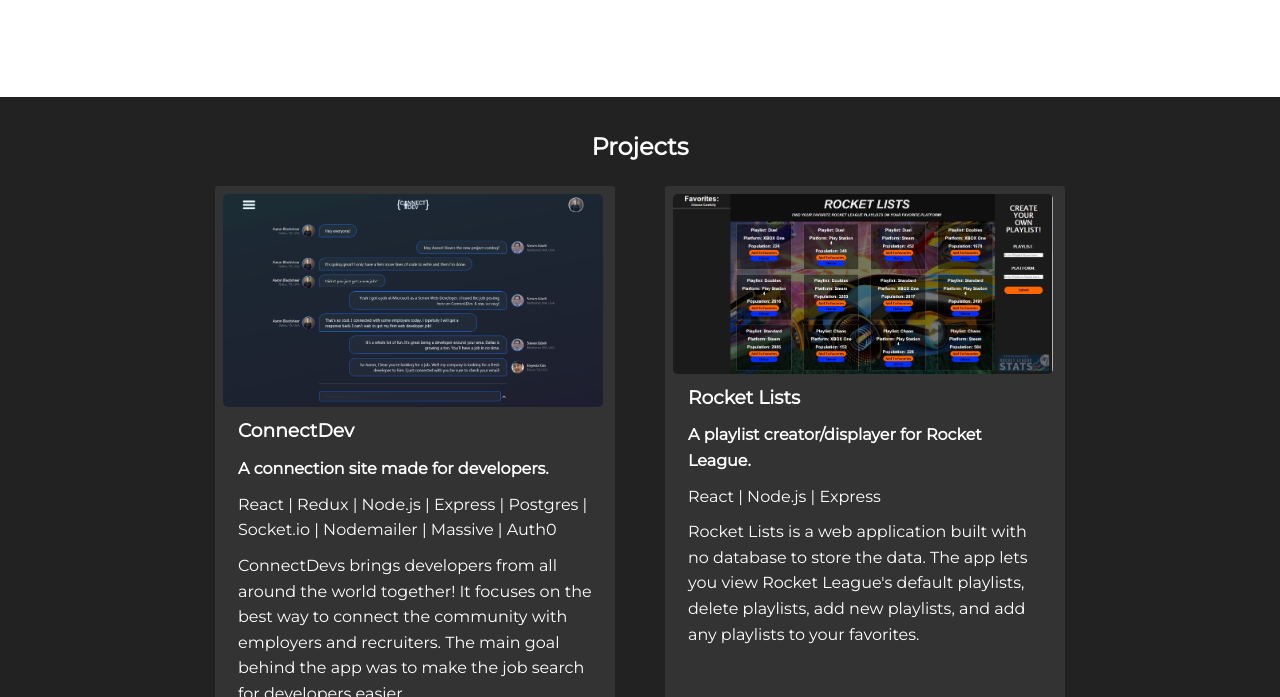
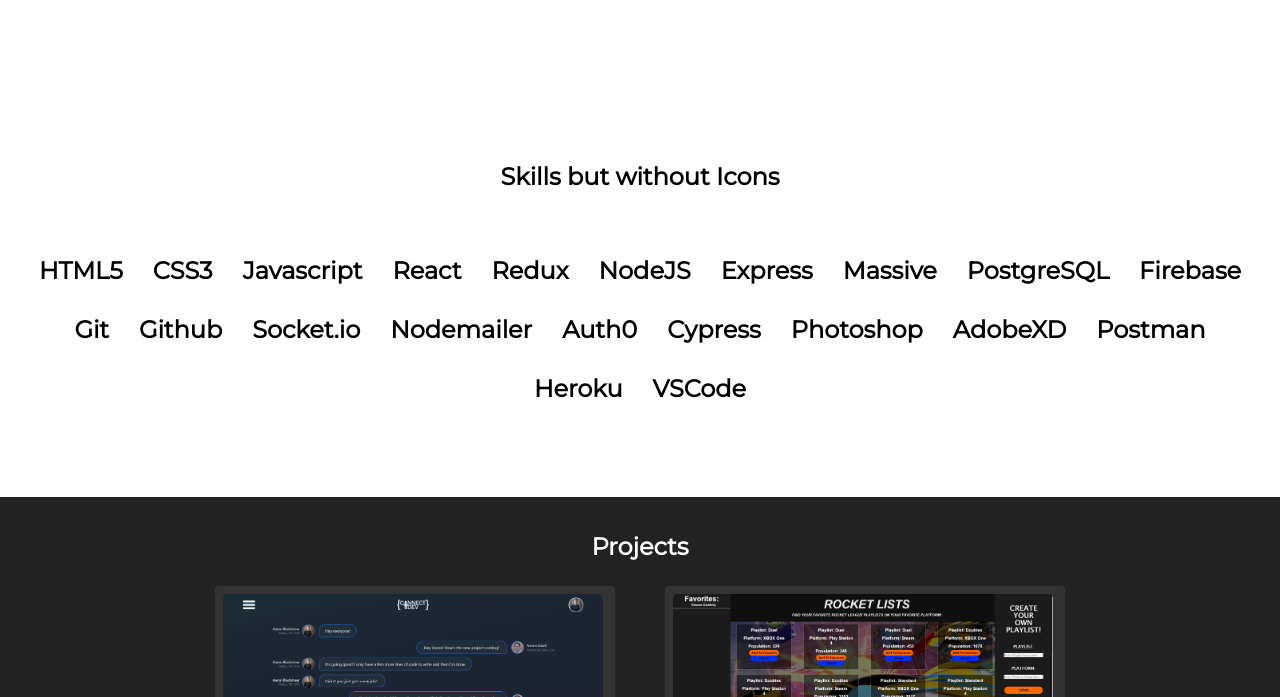
Before and after one commit to AaronBlackshear/Portfolio, a plain HTML site: page public/index.html in a window 1280 px wide. Shown: the part 1503-2200 px from the top of the page. Drawn offline with nearby package versions, Linux system fonts and the light colour scheme; a web font is replaced by a local one.

Commit message:
Added skills section

```diff
--- a/public/index.html
+++ b/public/index.html
@@ -56,17 +56,44 @@
     <section class='skills'>
         <h1 class='skills-header'>Skills</h1>
         <div class="skill-container">
+            <i class="devicon-html5-plain devicon"></i>
+            <i class="devicon-css3-plain devicon"></i>
+            <i class="devicon-javascript-plain devicon"></i>
             <i class="devicon-react-original devicon"></i>
             <i class="devicon-nodejs-plain devicon"></i>
             <i class="devicon-express-original devicon"></i>
             <i class="devicon-postgresql-plain devicon"></i>
             <i class="devicon-git-plain devicon"></i>
-            <i class="devicon-html5-plain devicon"></i>
-            <i class="devicon-css3-plain devicon"></i>
-            <i class="devicon-javascript-plain devicon"></i>
+            <i class="devicon-photoshop-plain devicon"></i>
             <i class="devicon-heroku-original devicon"></i>
-            <i class="devicon-photoshop-plain devicon"></i>
             <i class="devicon-visualstudio-plain devicon"></i>
+        </div>
+    </section>
+    <section class='skills'>
+        <h1 class='skills-header'>Skills but without Icons</h1>
+        <!-- <h1 class='skills-header'>Skills that I couldn't find matching icons for</h1> -->
+        <div class="skill-container">
+            <h2 class="skills-text">HTML5</h2>
+            <h2 class="skills-text">CSS3</h2>
+            <h2 class="skills-text">Javascript</h2>
+            <h2 class="skills-text">React</h2>
+            <h2 class="skills-text">Redux</h2>
+            <h2 class="skills-text">NodeJS</h2>
+            <h2 class="skills-text">Express</h2>
+            <h2 class="skills-text">Massive</h2>
+            <h2 class="skills-text">PostgreSQL</h2>
+            <h2 class="skills-text">Firebase</h2>
+            <h2 class="skills-text">Git</h2>
+            <h2 class="skills-text">Github</h2>
+            <h2 class="skills-text">Socket.io</h2>
+            <h2 class="skills-text">Nodemailer</h2>
+            <h2 class="skills-text">Auth0</h2>
+            <h2 class="skills-text">Cypress</h2>
+            <h2 class="skills-text">Photoshop</h2>
+            <h2 class="skills-text">AdobeXD</h2>
+            <h2 class="skills-text">Postman</h2>
+            <h2 class="skills-text">Heroku</h2>
+            <h2 class="skills-text">VSCode</h2>
         </div>
     </section>
 
--- a/public/style.css
+++ b/public/style.css
@@ -206,11 +206,21 @@ html{
     flex-wrap: wrap;
     justify-content: center;
     margin: 30px auto;
+    padding: 20px;
 }
 
 .skill-text{
     margin: 5px 25px;
     font-size: 24px;
+}
+
+.skills-text{
+    transition: .1s linear;
+    margin: 15px;
+}
+
+.skills-text:hover{
+    transform: scale(1.1);
 }
 
 /* PROJECTS */
```
